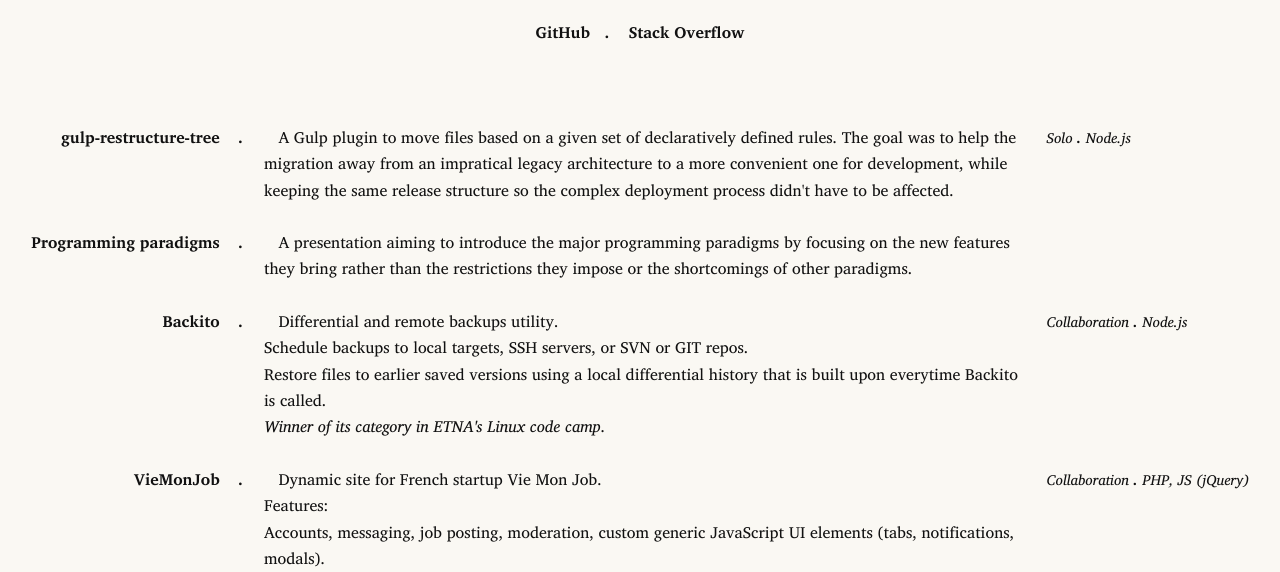
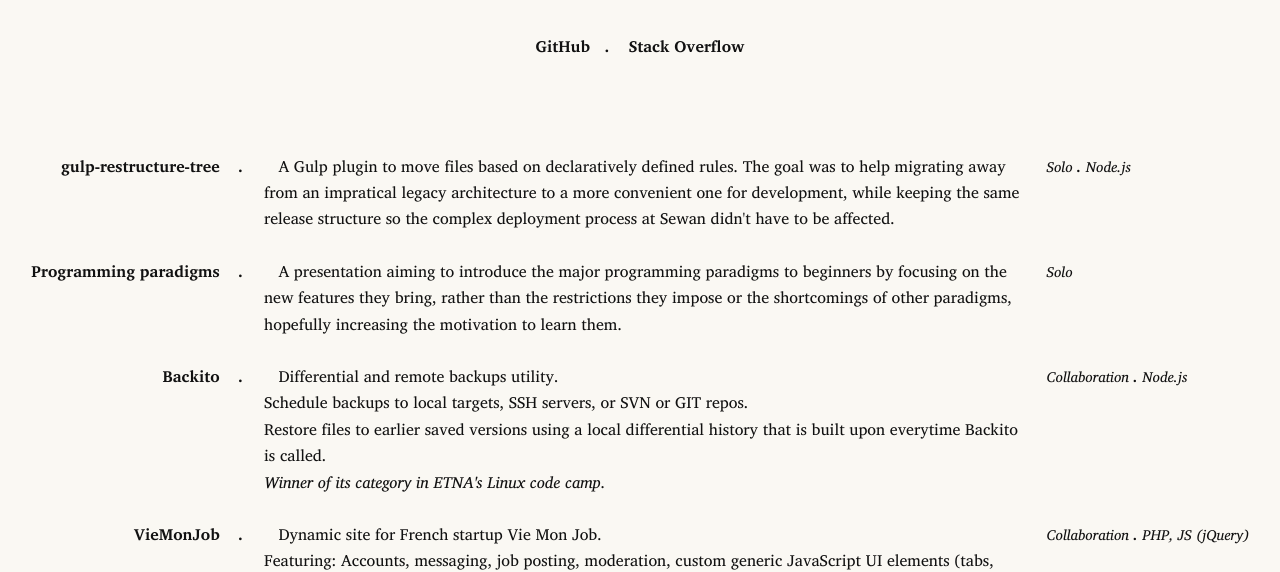
Before and after one commit to lleaff/lleaff.github.io, a website: page src/index.pug in a window 1280 px wide. Shown: the part 232-804 px from the top of the page. Drawn offline with nearby package versions, Linux system fonts and the light colour scheme; files that its build step writes are made by us from their sources.

Commit message:
Text update

```diff
--- /dev/null
+++ b/js/main.js
@@ -0,0 +1,3 @@
+'use strict';
+
+(console.info || console.log)('Hi there! This site is just a small overview of my major realisations. See my GitHub and Stack Overflow for more content.');
--- a/src/index.pug
+++ b/src/index.pug
@@ -5,10 +5,11 @@ mixin stylesheets
   link(rel='stylesheet', href='css/main.css')
 
 mixin project(o)
+  - const separator = ' <span class="separator">.</span> ';
   li.project
     span.key: a(href=o.link)= o.title
     span.def!= o.desc || ''
-    span.details!= (o.details ? o.details + ' <span class="separator">.</span> ' : '') + (o.tech || '')
+    span.details!= `${o.details || ''}${o.details && o.tech ? separator : ''}${o.tech || ''}`
   if block
     li.projectPane
       o.pane
@@ -18,7 +19,7 @@ mixin projects
     +project({
       title: 'gulp-restructure-tree',
       link: 'https://github.com/SewanDevs/gulp-restructure-tree',
-      desc: "A Gulp plugin to move files based on a given set of declaratively defined rules. The goal was to help the migration away from an impratical legacy architecture to a more convenient one for development, while keeping the same release structure so the complex deployment process didn't have to be affected.",
+      desc: "A Gulp plugin to move files based on declaratively defined rules. The goal was to help migrating away from an impratical legacy architecture to a more convenient one for development, while keeping the same release structure so the complex deployment process at Sewan didn't have to be affected.",
       details: 'Solo',
       tech: 'Node.js',
     })
@@ -26,7 +27,8 @@ mixin projects
     +project({
       title: 'Programming paradigms',
       link: 'https://goo.gl/cPRRjK',
-      desc: "A presentation aiming to introduce the major programming paradigms by focusing on the new features they bring rather than the restrictions they impose or the shortcomings of other paradigms.",
+      desc: "A presentation aiming to introduce the major programming paradigms to beginners by focusing on the new features they bring, rather than the restrictions they impose or the shortcomings of other paradigms, hopefully increasing the motivation to learn them.",
+      details: 'Solo',
     })
 
     +project({
@@ -40,7 +42,7 @@ mixin projects
     +project({
       title: 'VieMonJob',
       link: 'https://vismonjobphp-lleaff.c9users.io/',
-      desc: "Dynamic site for French startup Vie Mon Job. <br> Features: <br> Accounts, messaging, job posting, moderation, custom generic JavaScript UI elements (tabs, notifications, modals). <br> <em>Winner of its category in ETNA's Web code camp</em>.",
+      desc: "Dynamic site for French startup Vie Mon Job. <br> Featuring: Accounts, messaging, job posting, moderation, custom generic JavaScript UI elements (tabs, notifications, modals). <br> <em>Winner of its category in ETNA's Web code camp</em>.",
       details: 'Collaboration',
       tech: 'PHP, JS (jQuery)',
     })
@@ -66,6 +68,13 @@ mixin contact(email)
   div#contact
     a.contact-link.contact-email(href='mailto:'+email)= email
 
+mixin headerLinks
+  ul(class!=attributes.class, id!=attributes.id)
+    li: a(href='https://github.com/lleaff') GitHub
+    //-li: a(href='https://c9.io/lleaff') Cloud9
+    li: a(href='http://stackoverflow.com/users/4718923/lleaff') Stack Overflow
+
+
 
 //------------------------------------------------------------
 
@@ -80,10 +89,7 @@ html
       header#mainHeader
         a#mainLogo.inner(href='/index.html'): img(src='/img/header_logo.png')
         //span#mainTitle: a.inner(href='/index.html') lleaff
-        nav#headerLinks: ul
-          li: a(href='https://github.com/lleaff') GitHub
-          //-li: a(href='https://c9.io/lleaff') Cloud9
-          li: a(href='http://stackoverflow.com/users/4718923/lleaff') Stack Overflow
+        +headerLinks#headerLinks
       main
         +projects.projects
     footer#mainFooter
--- a/src/js/main.js
+++ b/src/js/main.js
@@ -1 +1 @@
-(console.info || console.log)('Hi there! This site is just a small overview of my major realisations. See my GitHub and Stack Overflow for more content.')
+(console.info || console.log)('Hi there! This site is a small overview of my major realisations. See my GitHub and Stack Overflow for more content or contact me at lleaff@outlook.com if you want to talk about anything.')
```
